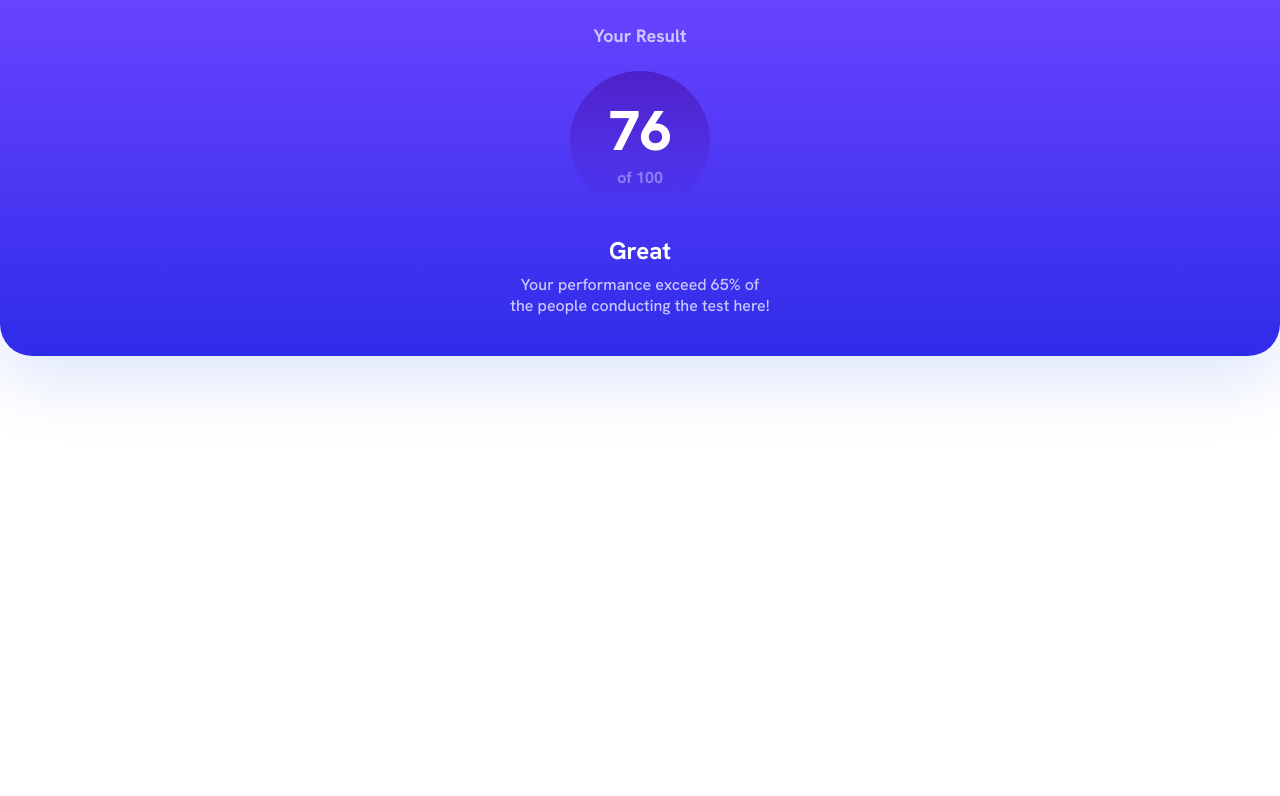
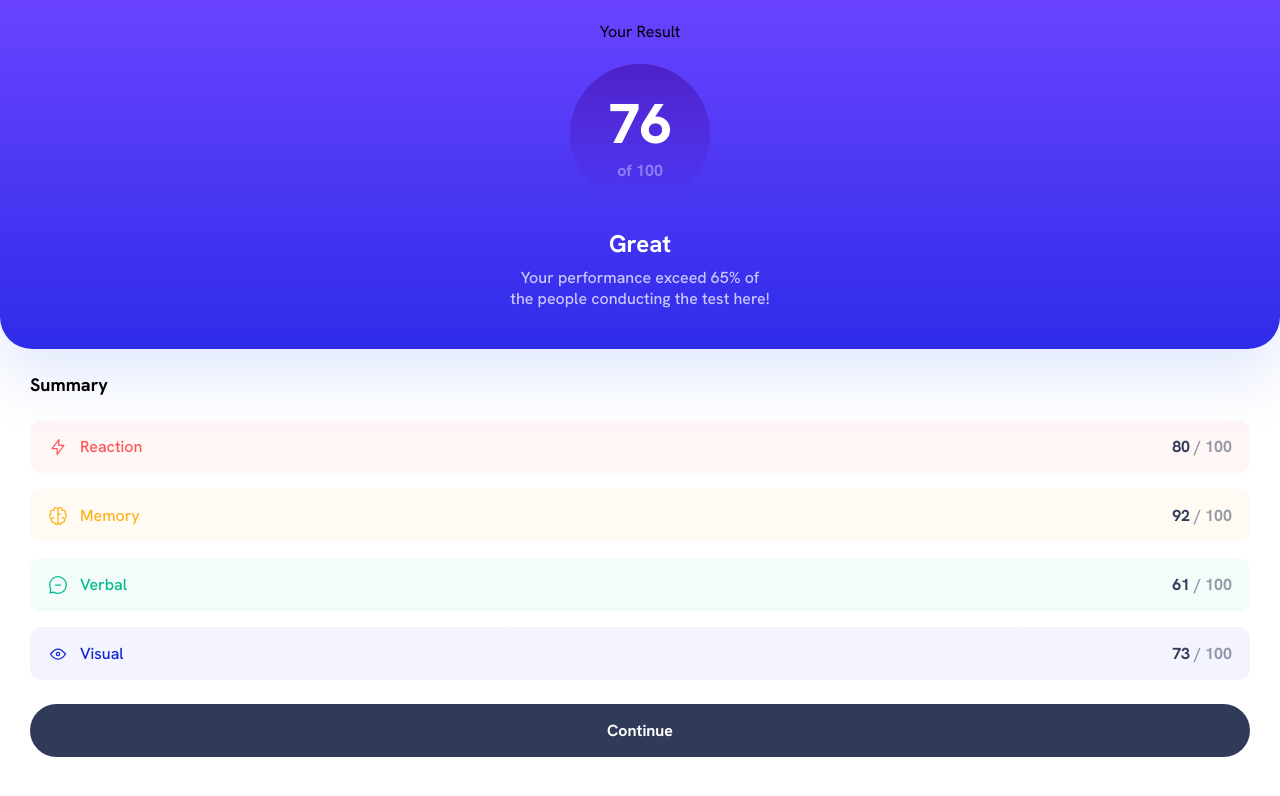
Before and after one commit to tulucalexandru/results-summary-component, a React (Vite) app: page / in a window 1280 px wide. Shown: the top 796 px of the page. Built offline with nearby package versions, Linux system fonts and the light colour scheme.

Commit message:
Second commit

```diff
--- a/src/App.tsx
+++ b/src/App.tsx
@@ -1,6 +1,7 @@
-import './styles/App.scss'
 import ResultCard from './components/ResultCard'
+import SummaryCard from './components/SummaryCard'
 import Card from './components/Card'
+import './styles/App.scss';
 
 function App() {
 
@@ -8,6 +9,7 @@ function App() {
     <Card>
       <ResultCard>
       </ResultCard>
+      <SummaryCard></SummaryCard>
     </Card>
   )
 }
--- /dev/null
+++ b/src/components/CategoryCard.tsx
@@ -0,0 +1,18 @@
+import Card from "./Card";
+import styles from '../styles/CategoryCard.module.scss';
+import { ReactNode } from "react";
+
+type CategoryCardProps = {
+    className?: string;
+    children?: ReactNode;
+}
+
+const CategoryCard = ({className, children}: CategoryCardProps) => {
+    return (
+        <Card className={className + ' ' + styles.card}>
+            {children}
+        </Card>
+    );
+}
+
+export default CategoryCard;
--- /dev/null
+++ b/src/components/SummaryCard.tsx
@@ -0,0 +1,40 @@
+import Card from "./Card";
+import CategoryCard from "./CategoryCard";
+import styles from '../styles/SummaryCard.module.scss';
+import reaction_logo from '../assets/images/icon-reaction.svg';
+import memory_logo from '../assets/images/icon-memory.svg';
+import verbal_logo from '../assets/images/icon-verbal.svg';
+import visual_logo from '../assets/images/icon-visual.svg';
+
+const SummaryCard = () => {
+    return (
+        <Card className={styles.card}>
+            <h1>Summary</h1>
+            <CategoryCard className={styles.reaction}>
+                <img src={reaction_logo} alt="reaction" />
+                <h1>Reaction</h1>
+                <p>80 <em> / 100</em></p>
+            </CategoryCard>
+            <CategoryCard className={styles.memory}>
+                <img src={memory_logo} alt="reaction" />
+                <h1>Memory</h1>
+                <p>92 <em> / 100</em></p>
+            </CategoryCard>
+            <CategoryCard className={styles.verbal}>
+                <img src={verbal_logo} alt="reaction" />
+                <h1>Verbal</h1>
+                <p>61 <em> / 100</em></p>
+            </CategoryCard>
+            <CategoryCard className={styles.visual}>
+                <img src={visual_logo} alt="reaction" />
+                <h1>Visual</h1>
+                <p>73 <em> / 100</em></p>
+            </CategoryCard>
+            <button>Continue</button>
+
+
+        </Card>
+    );
+}
+
+export default SummaryCard;
--- a/src/styles/App.scss
+++ b/src/styles/App.scss
@@ -1,3 +1,5 @@
+@import './colors';
+
 @font-face {
   font-family: 'Hanken Grotesk', serif;
   src: url(./assets/fonts/HankenGrotesk-VariableFont_wght.ttf);
@@ -19,6 +21,7 @@ time, mark, audio, video {
 	margin: 0;
 	padding: 0;
 	border: 0;
+	box-sizing: border-box;
 	font-size: 100%;
 	font: inherit;
 	vertical-align: baseline;
@@ -51,6 +54,5 @@ table {
 
 #root {
   font-family: 'Hanken Grotesk';
-  max-width: 1280px;
   margin: 0 0;
 }
--- /dev/null
+++ b/src/styles/CategoryCard.module.scss
@@ -0,0 +1,37 @@
+@import './colors';
+@import './typography';
+
+
+
+.card {
+    border-radius: 12px;
+    -moz-border-radius: 12px;
+    -webkit-border-radius: 12px;
+    -khtml-border-radius: 12px;
+    display: flex;
+    flex-direction: row;
+    align-items: center;
+    justify-content: flex-start;
+    padding: 16px 18px 16px 18px;
+
+    img {
+        width: 20px;
+        height: 20px;
+        margin-right: 12px;
+    }
+
+    & > h1 {
+        @include Body;
+    }
+
+    & > p {
+        @include Body_Bold;
+        color: $DarkNavy;
+        justify-self: flex-end;
+        margin-left: auto;
+    }
+
+    &  em {
+        opacity: 0.5;
+    }
+}
--- a/src/styles/ResultCard.module.scss
+++ b/src/styles/ResultCard.module.scss
@@ -4,18 +4,16 @@
 .card {
     @include bg-gradient-1;
     display: flex;
-    position:fixed;
     flex-direction: column;
-    width: 100%;
-    flex-grow: 5;
+    // width: 100%;
     align-items: center;
     justify-content: space-between;
-    margin-bottom: 453px;
     padding-top: 24px;
     padding-bottom: 40px;
     box-sizing: border-box;
     border-radius: 0px 0px 32px 32px;
     box-shadow: 0px 30px 60px 0px rgba(61, 108, 236, 0.15);
+:where
 
     & > h1 {
         @include HeadingM;
@@ -38,3 +36,8 @@
         text-align: center;
     }
 }
+
+.reaction {
+@include red-95-white;
+color: $Red;
+}
--- /dev/null
+++ b/src/styles/SummaryCard.module.scss
@@ -0,0 +1,55 @@
+@import './colors';
+@import './typography';
+
+.card {
+    margin-left: 30px;
+    margin-right: 30px;
+    margin-top: 24px;
+    margin-bottom: 30px;
+    display: flex;
+    flex-direction: column;
+    gap: 16px;
+
+    & > h1 {
+        @include HeadingM;
+        margin-bottom: 8px;
+    }
+
+
+    & > button {
+        background-color: $DarkNavy;
+        margin-top: 8px;
+        @include Body_Bold;
+        border-radius: 128px;
+        border: 0;
+        padding-top: 16px;
+        padding-bottom: 16px;
+        color: white;
+        outline: none;
+
+    &:hover {
+        @include bg-gradient-1;
+        cursor: pointer;
+    }
+    }
+}
+
+.reaction {
+    color: $Red;
+    @include red-95-white;
+}
+
+.memory {
+    color: $Yellow;
+    @include yellow-95-white;
+}
+
+.verbal {
+    color: $Green;
+    @include green-95-white;
+}
+
+.visual {
+    color: $Blue;
+    @include blue-95-white;
+}
--- a/src/styles/_colors.scss
+++ b/src/styles/_colors.scss
@@ -1,6 +1,10 @@
 $LightBlue: #CAC9FF;
 $Yellow: #FFB21E;
 $Blue: #1125D6;
+$Red:  #F55;
+$Green: #00BB8F;
+$DarkNavy: #303B59;
+$VeryLightBlue: #ECF2FF;
 
 @mixin bg-gradient-1 {
     background: linear-gradient(180deg, #75F 0%, #6943FF 0.01%, #2F2CE9 100%);
@@ -9,3 +13,21 @@ $Blue: #1125D6;
 @mixin bg-gradient-2 {
     background: linear-gradient(180deg, #4D21C9 0%, rgba(37, 33, 201, 0.00) 100%, rgba(37, 33, 201, 0.00) 100%);
 }
+
+
+@mixin red-95-white {
+background-color: rgba(255, 85, 85, 0.05);
+}
+
+
+@mixin green-95-white {
+    background: linear-gradient(0deg, rgba(255, 255, 255, 0.95) 0%, rgba(255, 255, 255, 0.95) 100%), #00BB8F;
+}
+
+@mixin blue-95-white {
+    background: linear-gradient(0deg, rgba(255, 255, 255, 0.95) 0%, rgba(255, 255, 255, 0.95) 100%), #1125D6;
+}
+
+@mixin yellow-95-white {
+    background: linear-gradient(0deg, rgba(255, 255, 255, 0.95) 0%, rgba(255, 255, 255, 0.95) 100%), #FFB21E;
+}
```
